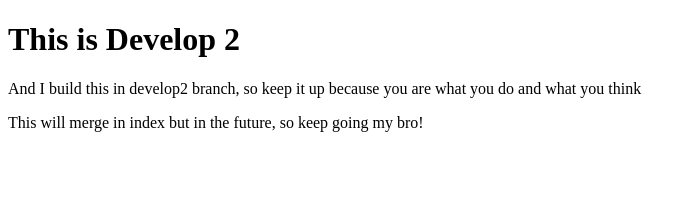
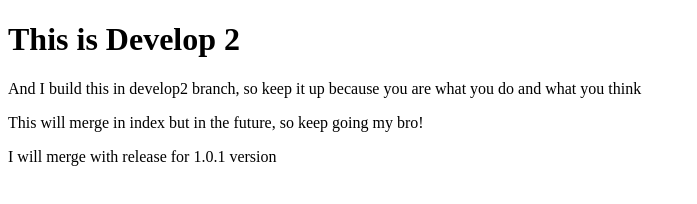
Before and after one commit to rifrifai/belajar-mandiri, a plain HTML site: page develop2.html in a window 1280 px wide. Shown: the whole page, without its empty margins (0-697 px from the left). Drawn offline with Linux system fonts and the light colour scheme.

Commit message:
edit develop2.html

```diff
--- a/develop2.html
+++ b/develop2.html
@@ -9,5 +9,6 @@
     <h1>This is Develop 2</h1>
     <p>And I build this in develop2 branch, so keep it up because you are what you do and what you think</p>
     <p>This will merge in index but in the future, so keep going my bro!</p>
+    <p>I will merge with release for 1.0.1 version</p>
 </body>
 </html>
```
